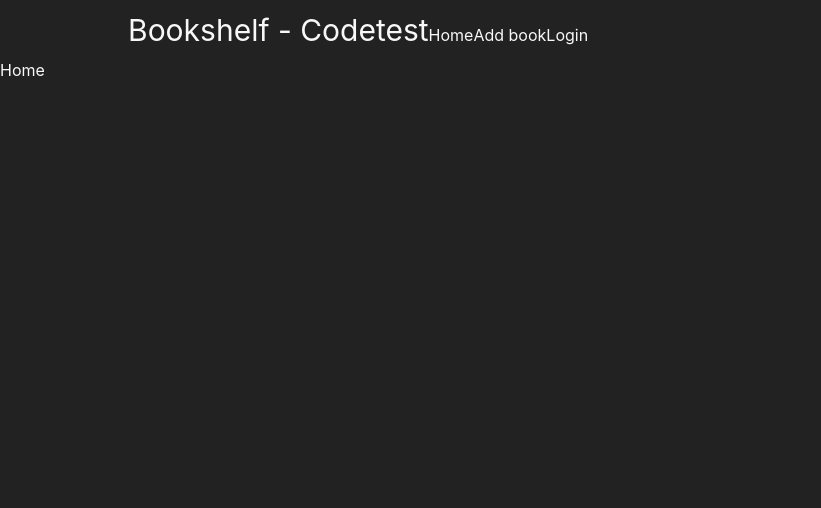
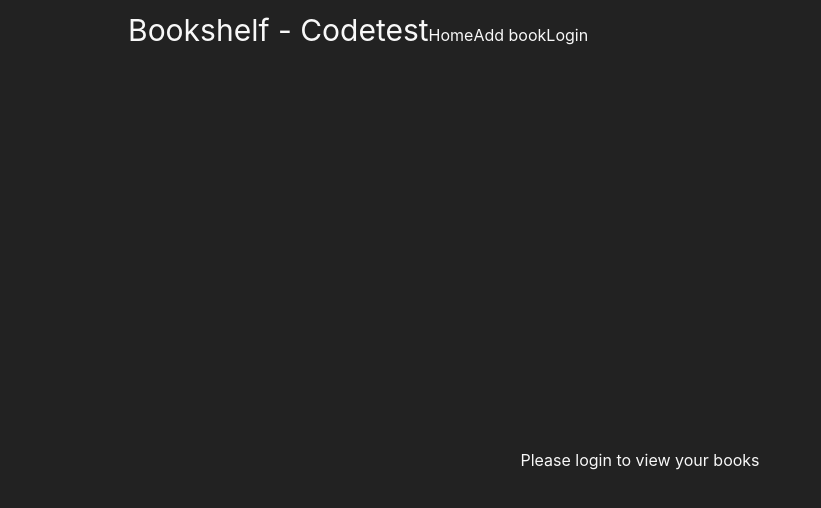
Before and after one commit to C-Corfixen/codetest-writereader, a React (Create React App) app: page / in a window 1280 px wide. Shown: the top 508 px of the page, without its empty margins (0-821 px from the left). Built offline with nearby package versions, Linux system fonts and the light colour scheme.

Commit message:
Added booklist component

```diff
--- a/src/App.js
+++ b/src/App.js
@@ -12,9 +12,9 @@ function App() {
   return (
     <BrowserRouter>
       <div className="App">
-        <Navbar loggedIn={loggedIn} />
+        <Navbar loggedIn={loggedIn} logout={setLoggedIn} />
         <Switch>
-          <Route exact path={['/', 'home']} component={HomePage}></Route>
+          <Route exact path={['/', 'home']} component={() => <HomePage loggedIn={loggedIn} />}></Route>
           <Route exact path="/addBook" component={AddBookPage}></Route>
           <Route exact path="/login" component={() => <LoginForm submitFunction={setLoggedIn} />}></Route>
         </Switch>
--- /dev/null
+++ b/src/components/book-list/book-list.component.jsx
@@ -0,0 +1,9 @@
+const BookList = () => {
+  return(
+    <div className="book-list">
+      <p>Here is your books!</p>
+    </div>
+  )
+}
+
+export default BookList;
--- a/src/pages/home-page/home-page.component.jsx
+++ b/src/pages/home-page/home-page.component.jsx
@@ -1,7 +1,15 @@
-const HomePage = () => {
+import BookList from '../../components/book-list/book-list.component';
+import './home-page.styles.css';
+
+const HomePage = ({loggedIn}) => {
   return(
-    <div>
-      Home
+    <div className="home-page-container">
+      { !loggedIn && (
+        <p>Please login to view your books</p>
+      )}
+      { loggedIn && (
+        <BookList />
+      )}
     </div>
   )
 }
--- a/src/pages/home-page/home-page.styles.css
+++ b/src/pages/home-page/home-page.styles.css
@@ -0,0 +1,6 @@
+.home-page-container {
+  height: 100vh;
+  display: flex;
+  align-items: center;
+  justify-content: center;
+}
```
Also changed, not shown: 1 other file (tests, documents, lock files or other folders).
